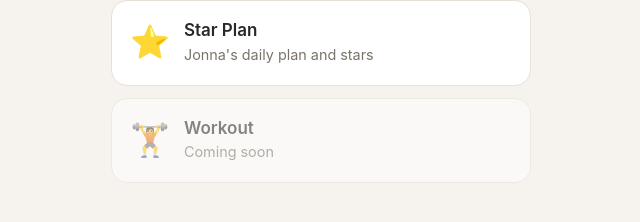
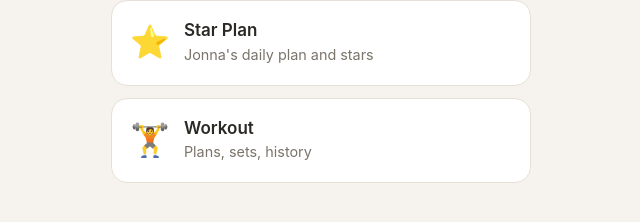
Before and after one commit to alireza0511/daily-planner, a plain HTML site: page index.html in a window 1280 px wide. Shown: the part 378-600 px from the top of the page, without its empty margins (319-959 px from the left). Drawn offline with Linux system fonts and the light colour scheme.

Commit message:
feat: link workout from landing page
Co-Authored-By: Claude Opus 5.5 <noreply@anthropic.com>

```diff
--- a/index.html
+++ b/index.html
@@ -16,13 +16,12 @@
          font: 17px/1.4 -apple-system, system-ui, sans-serif; display: grid; place-items: center; padding: 24px 16px; }
   main { width: 100%; max-width: 420px; }
   h1 { font-size: 1.5rem; margin: 0 0 20px; text-align: center; }
-  a, .soon { display: flex; align-items: center; gap: 14px; padding: 18px; margin-bottom: 12px;
+  a { display: flex; align-items: center; gap: 14px; padding: 18px; margin-bottom: 12px;
              background: var(--card); border: 1px solid var(--line); border-radius: 16px; color: inherit; text-decoration: none; }
   a:focus-visible { outline: 3px solid #ff8a3d; outline-offset: 2px; }
   .ico { font-size: 2rem; }
   .t { font-weight: 600; }
   .s { color: var(--muted); font-size: .9rem; }
-  .soon { opacity: .55; }
 </style>
 <script>
   // Remove the old root service worker left by the planner's previous location.
@@ -34,7 +33,7 @@
   <h1>Planners</h1>
   <a href="daily/"><span class="ico">🗓️</span><span><span class="t">Daily Planner</span><br><span class="s">My day, meals, work log</span></span></a>
   <a href="kids/"><span class="ico">⭐</span><span><span class="t">Star Plan</span><br><span class="s">Jonna's daily plan and stars</span></span></a>
-  <div class="soon" aria-disabled="true"><span class="ico">🏋️</span><span><span class="t">Workout</span><br><span class="s">Coming soon</span></span></div>
+  <a href="workout/"><span class="ico">🏋️</span><span><span class="t">Workout</span><br><span class="s">Plans, sets, history</span></span></a>
 </main>
 </body>
 </html>
```
Also changed, not shown: 2 other files.
